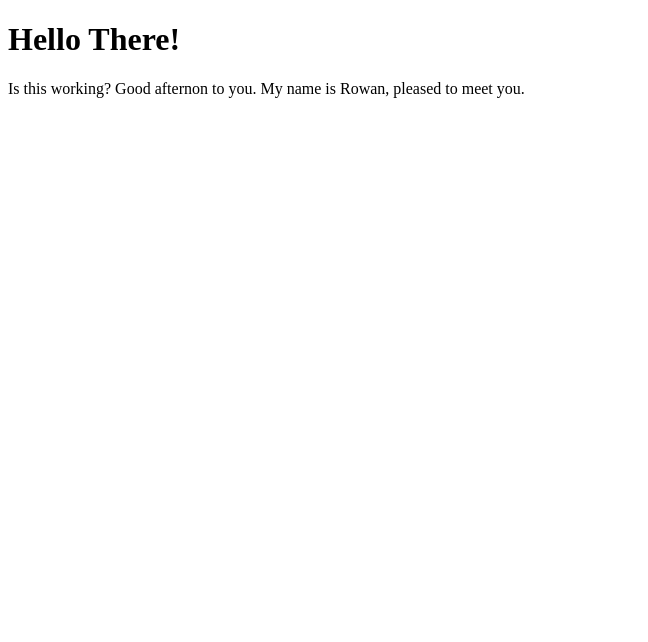
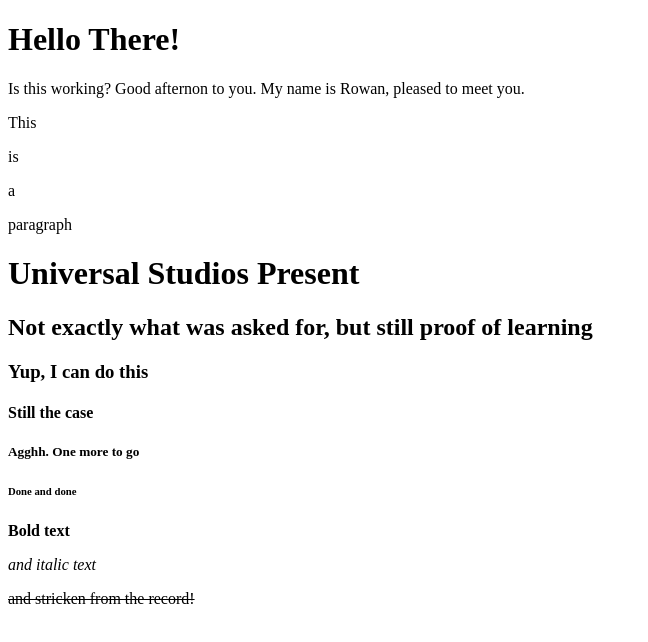
Before and after one commit to Rowanas/HTMLstuff, a plain HTML site: page HTML starter.html in a window 1280 px wide. Shown: the whole page, without its empty margins (0-648 px from the left). Drawn offline with Linux system fonts and the light colour scheme.

Commit message:
Got bored of recommitting all the time, so I've done three more tasks all in

```diff
--- a/HTML starter.html
+++ b/HTML starter.html
@@ -8,10 +8,24 @@
 </head>
 
 <body>
-    <div>
+
     <h1>Hello There!</h1>
         Is this working? Good afternon to you.
         My name is Rowan, pleased to meet you.
-    </div>
+        <p>This</p>
+        <p>is</p>
+        <p>a</p>
+        <p>paragraph</p>
+
+        <h1>Universal Studios Present</h1>
+        <h2>Not exactly what was asked for, but still proof of learning</h2>
+        <h3>Yup, I can do this</h3>
+        <h4>Still the case</h4>
+        <h5>Agghh. One more to go</h5>
+        <h6>Done and done</h6>
+
+        <p></p><b>Bold text</b></p>
+        <p><i>and italic text</i></p>
+        <p><s>and stricken from the record!</s></p>
 </body>
 </html>
```
